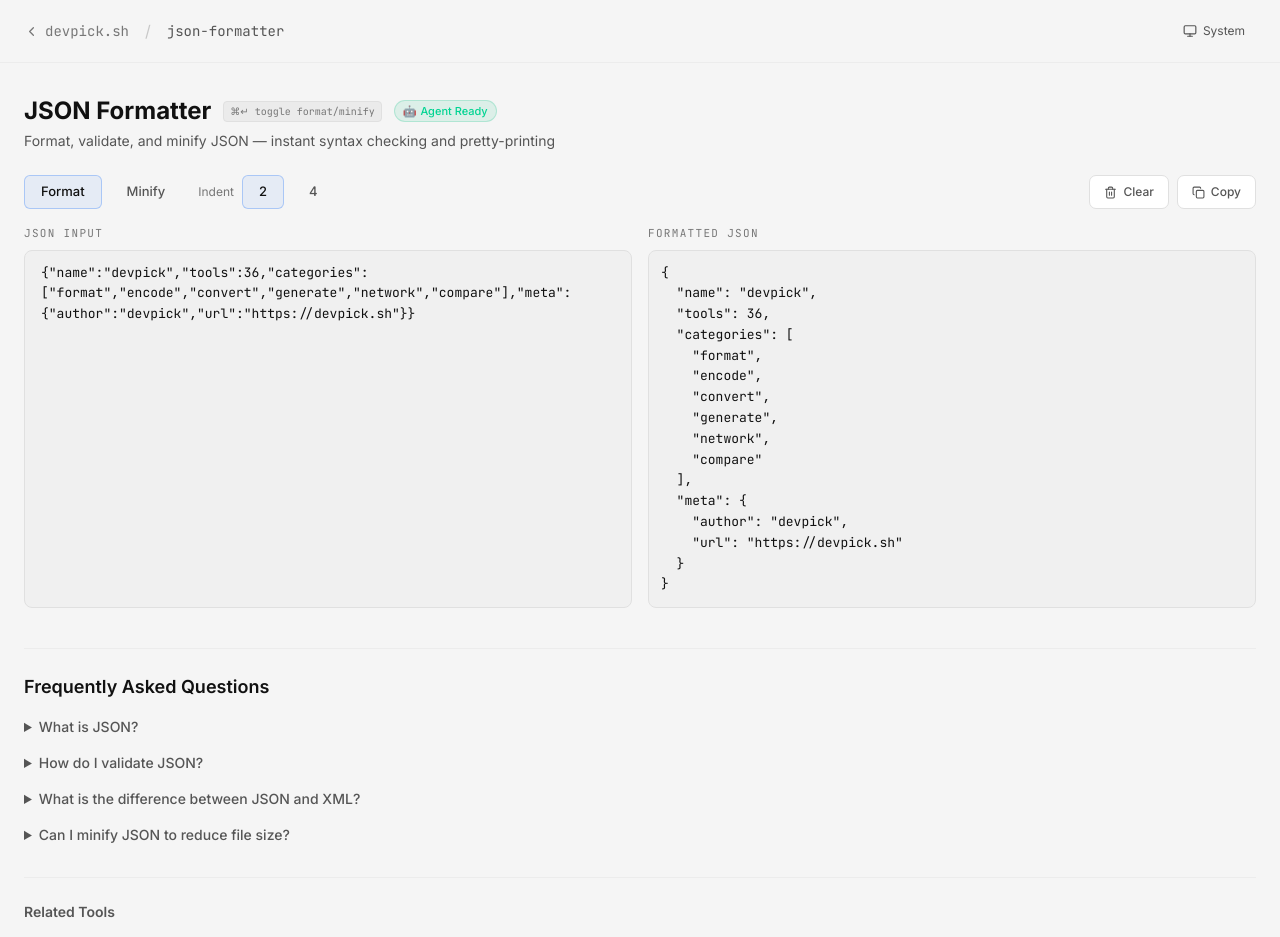
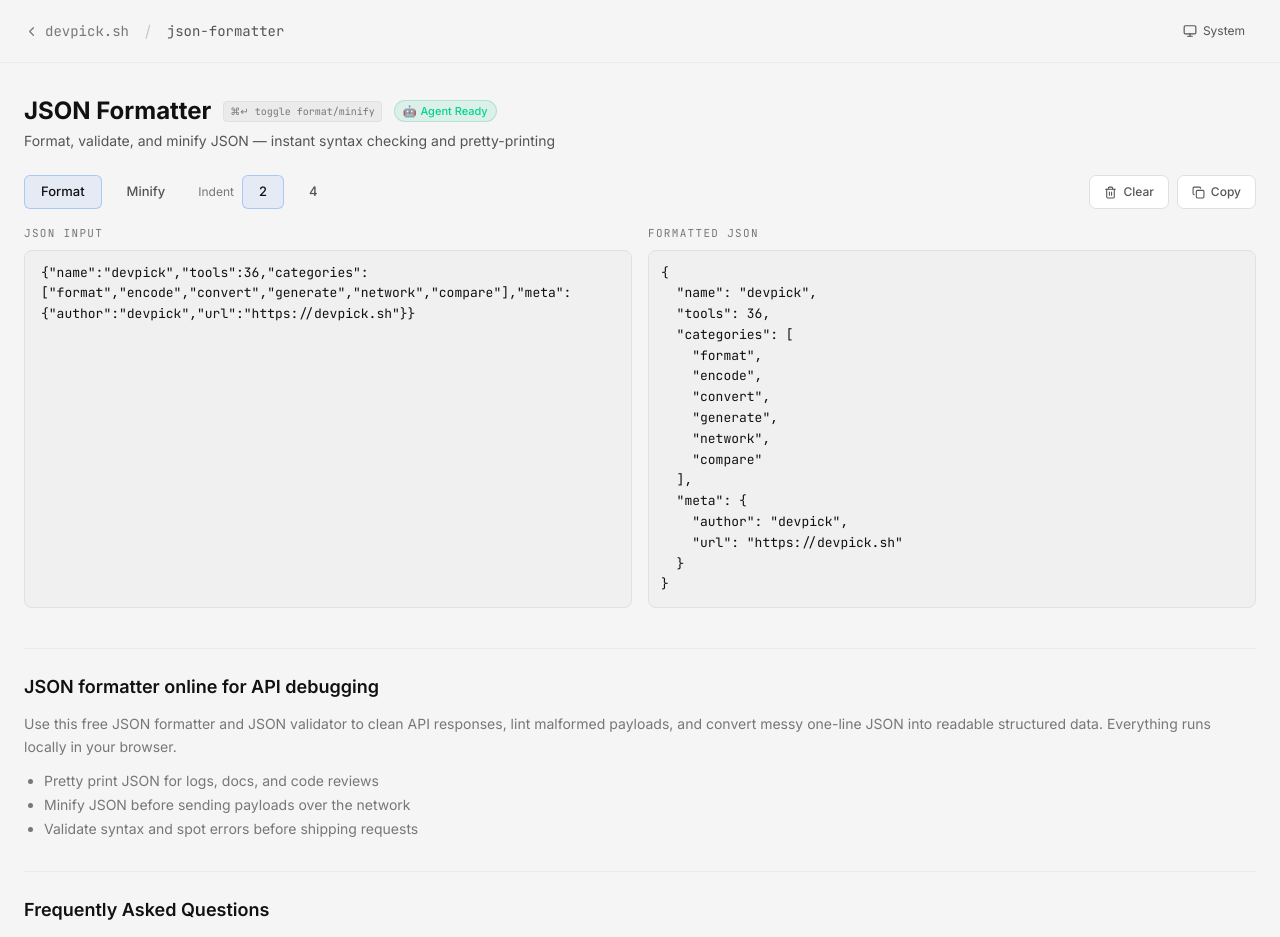
Before and after one commit to kimbobmarley03/devpick.sh, a Next.js app: page /json-formatter in a window 1280 px wide. Shown: the top 937 px of the page. Built offline with nearby package versions, Linux system fonts and the light colour scheme; no server answers.

Commit message:
seo: expand json formatter intent coverage and ctr metadata

```diff
--- a/app/json-formatter/json-formatter.tsx
+++ b/app/json-formatter/json-formatter.tsx
@@ -166,8 +166,23 @@
           </div>
         }
       />
+
+      {/* SEO Content */}
+      <div className="mt-10 pt-6 border-t border-border-subtle">
+        <h2 className="text-lg font-semibold text-text-primary mb-3">JSON formatter online for API debugging</h2>
+        <p className="text-sm text-text-dimmed leading-relaxed mb-3">
+          Use this free JSON formatter and JSON validator to clean API responses, lint malformed payloads,
+          and convert messy one-line JSON into readable structured data. Everything runs locally in your browser.
+        </p>
+        <ul className="list-disc pl-5 text-sm text-text-dimmed space-y-1">
+          <li>Pretty print JSON for logs, docs, and code reviews</li>
+          <li>Minify JSON before sending payloads over the network</li>
+          <li>Validate syntax and spot errors before shipping requests</li>
+        </ul>
+      </div>
+
       {/* FAQ Section */}
-      <div className="mt-10 pt-6 border-t border-border-subtle">
+      <div className="mt-8 pt-6 border-t border-border-subtle">
         <h2 className="text-lg font-semibold text-text-primary mb-4">Frequently Asked Questions</h2>
         <div className="space-y-4">
           {[
--- a/app/json-formatter/page.tsx
+++ b/app/json-formatter/page.tsx
@@ -2,13 +2,13 @@
 import { JsonFormatter } from "./json-formatter";
 
 export const metadata: Metadata = {
-  title: "JSON Formatter, Beautifier & Validator Online | devpick.sh",
+  title: "JSON Formatter, Beautifier, Validator & JSON Lint Online | devpick.sh",
   description:
-    "JSON formatter and validator to pretty print, beautify, and minify JSON online. Detect syntax errors instantly and format API payloads in your browser.",
+    "Free JSON formatter, JSON beautifier, and JSON lint validator online. Pretty print or minify JSON, catch syntax errors instantly, and clean API payloads in your browser.",
   openGraph: {
-    title: "JSON Formatter, Beautifier & Validator Online | devpick.sh",
+    title: "JSON Formatter, Beautifier, Validator & JSON Lint Online | devpick.sh",
     description:
-      "Pretty print, beautify, validate, and minify JSON instantly. Fix syntax errors fast without uploading files.",
+      "Pretty print, validate, lint, and minify JSON instantly. Fix API payload syntax errors fast without uploading files.",
     url: "https://devpick.sh/json-formatter",
   },
   alternates: {
```
